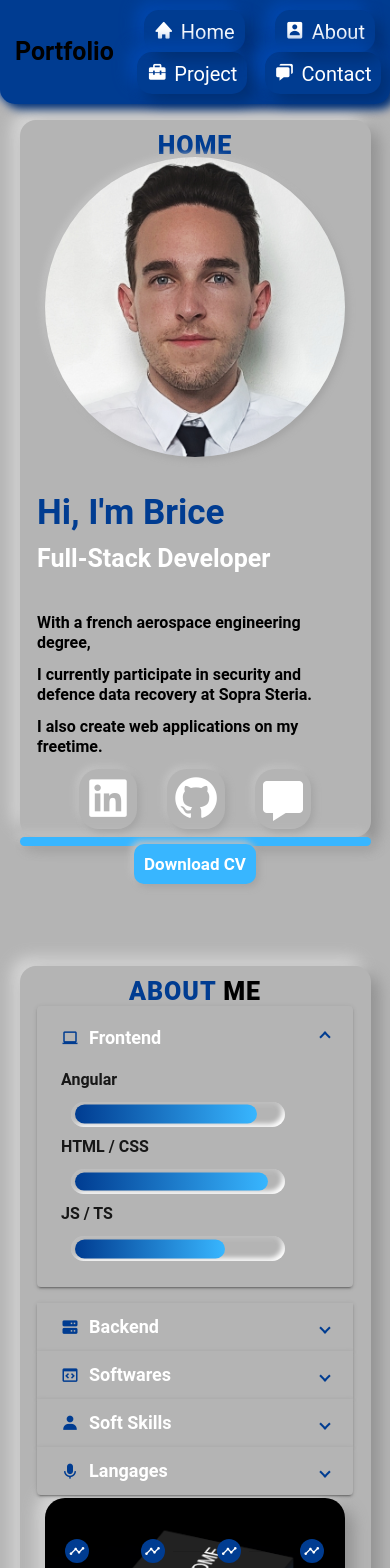
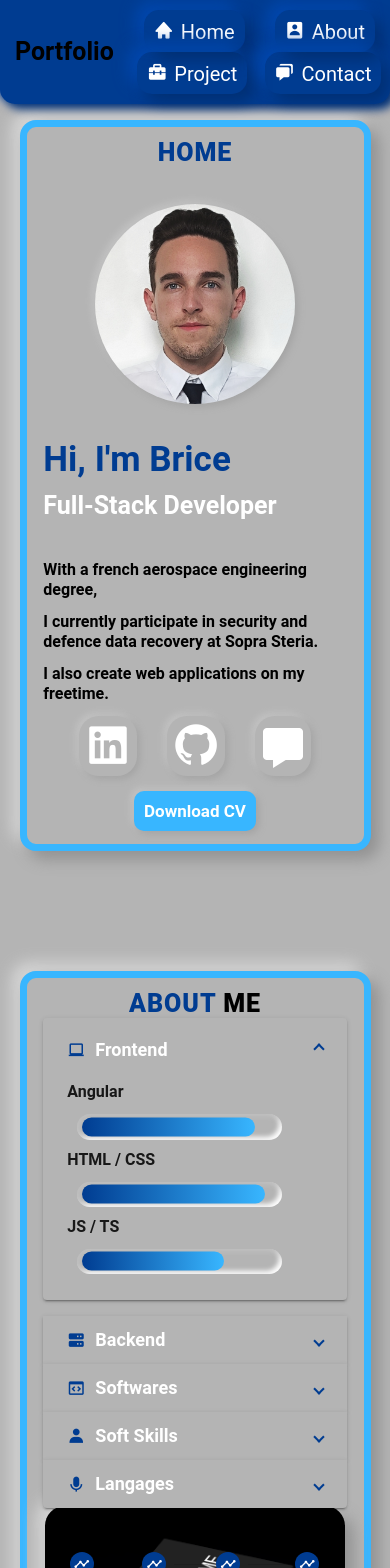
Before and after one commit to Brice150/Portfolio, an Angular app: page /page in a window 390 px wide. Shown: the top 1568 px of the page. Built offline with nearby package versions, Linux system fonts and the light colour scheme.

Commit message:
home page is responsive

```diff
--- a/src/app/page.component/about.component/about.component.css
+++ b/src/app/page.component/about.component/about.component.css
@@ -12,6 +12,7 @@
     display: flex;
     align-items: center;
     flex-direction: column;
+    border: 7px solid var(--light-blue);
 }
 
 .container .content {
--- a/src/app/page.component/contact.component/contact.component.css
+++ b/src/app/page.component/contact.component/contact.component.css
@@ -1,5 +1,6 @@
 .contact {
     padding-top: 80px;
+    padding-bottom: 120px;
     width: 100%;
 }
 
@@ -12,6 +13,7 @@
     display: flex;
     align-items: center;
     flex-direction: column;
+    border: 7px solid var(--light-blue);
 }
 
 .container h1 {
@@ -67,6 +69,7 @@
 }
 
 .container form .btn {
+    margin-bottom: 20px;
     background: none;
     border: none;
     font-size: 17px;
--- a/src/app/page.component/home.component/home.component.css
+++ b/src/app/page.component/home.component/home.component.css
@@ -12,6 +12,7 @@
     display: flex;
     align-items: center;
     flex-direction: column;
+    border: 7px solid var(--light-blue);
 }
 
 .container h1 {
@@ -105,6 +106,7 @@
 }
 
 .container .content .btn {
+    margin-bottom: 20px;
     text-decoration: none;
     background: none;
     border: none;
@@ -134,6 +136,24 @@
     .container {
         height: 85vh;
     }
+
+    .container .content .presentation img {
+        width: 200px;
+    }
+}
+
+@media only screen and (max-width: 374px) {
+    .container .content .presentation .titles h2{
+        font-size: 30px;
+    }
+
+    .container .content .presentation .titles h3{
+        font-size: 20px;
+    }
+
+    .container .content .presentation .titles p{
+        font-size: 14px;
+    }
 }
 
 @media only screen and (max-width: 358px) {
@@ -143,6 +163,14 @@
 
     .container {
         height: 80vh;
+    }
+
+    .container .content .presentation img {
+        width: 150px;
+    }
+
+    .container .content .presentation .titles h3{
+        margin-bottom: 20px;
     }
 }
 
@@ -154,4 +182,21 @@
     .container {
         height: 75vh;
     }
+
+    .container .content .presentation .titles h3{
+        margin-bottom: 5px;
+    }
+
+    .container .content .links a {
+        font-size: 30px;
+    }
+
+    .container .content .links .message {
+        font-size: 29px;
+    }
+
+    .container .content .btn {
+        font-size: 14px;
+        padding: 5px;
+    }
 }
--- a/src/app/page.component/page.component.css
+++ b/src/app/page.component/page.component.css
@@ -1,12 +1,3 @@
 .container {
     background-color: var(--background);
 }
-
-.line {
-    background-color: var(--light-blue);
-    height: 1vh;
-    margin: auto 5%;
-    border-radius: 50px;
-    box-shadow:  5px 5px 10px #a4a4a4,
-             -5px -5px 10px #c4c4c4;
-}
--- a/src/app/page.component/page.component.html
+++ b/src/app/page.component/page.component.html
@@ -2,11 +2,7 @@
 
 <div class="container">
     <app-home></app-home>
-    <div class="line"></div>
     <app-about></app-about>
-    <div class="line"></div>
     <app-project></app-project>
-    <div class="line"></div>
     <app-contact></app-contact>
-    <div class="line"></div>
 </div>
--- a/src/app/page.component/project.component/project.component.css
+++ b/src/app/page.component/project.component/project.component.css
@@ -12,6 +12,7 @@
     display: flex;
     align-items: center;
     flex-direction: column;
+    border: 7px solid var(--light-blue);
 }
 
 .container .content {
@@ -36,6 +37,7 @@
 }
 
 .container .btn {
+    margin-bottom: 20px;
     margin-top: 30px;
     text-decoration: none;
     background: none;
```
Also changed, not shown: 4 other files (tests, documents, lock files or other folders).
